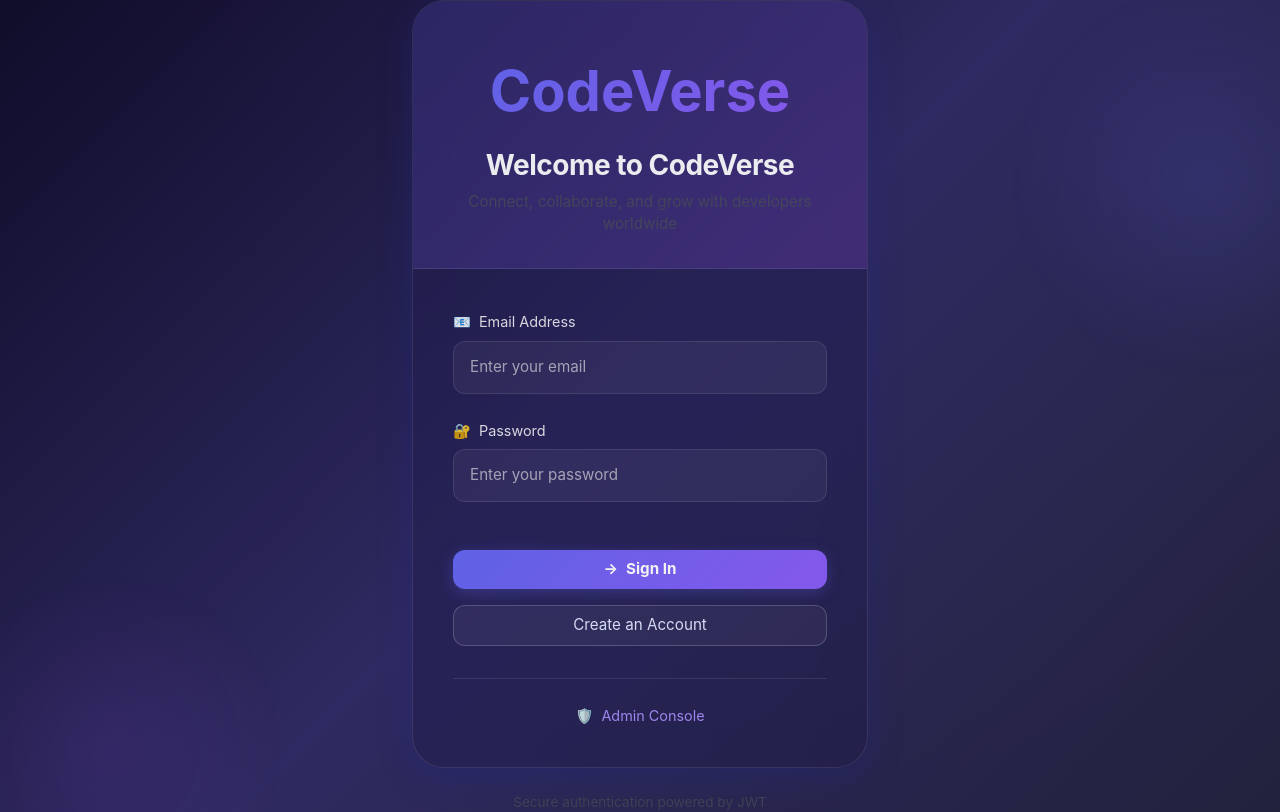
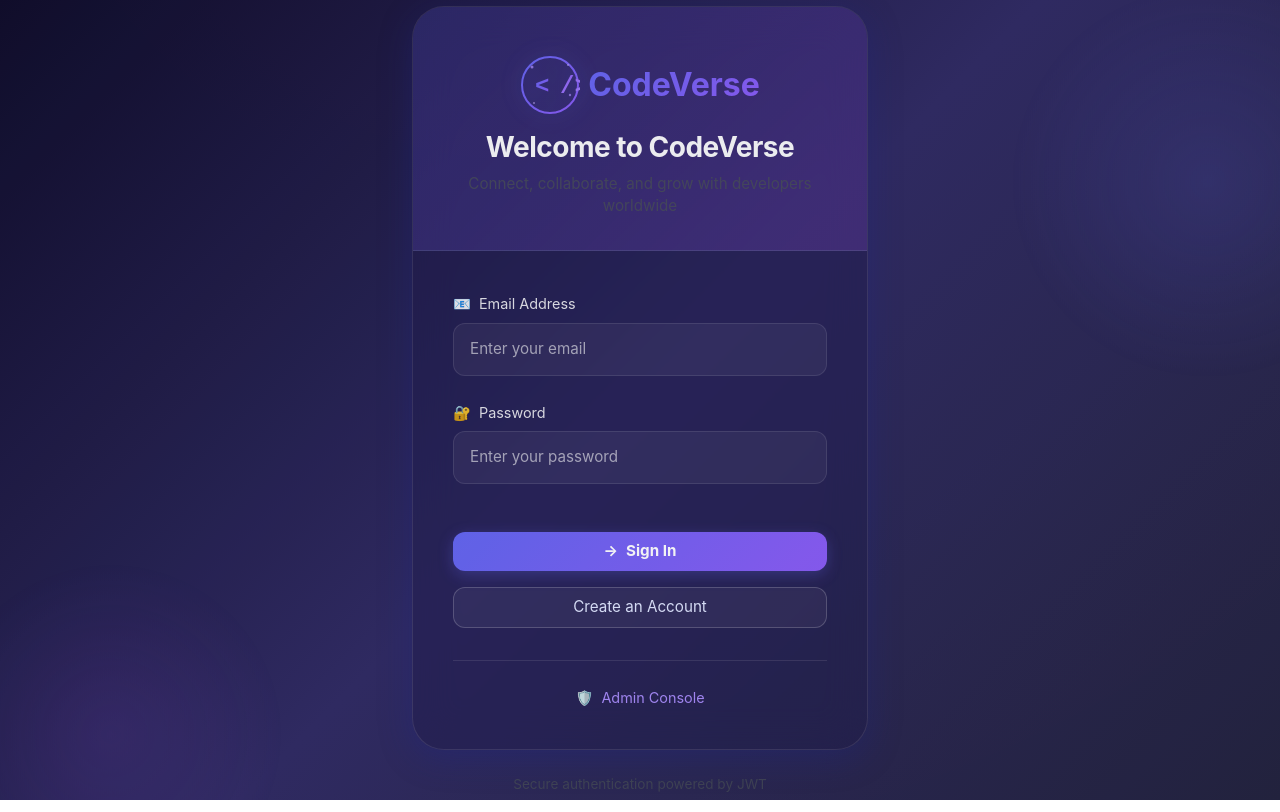
Before and after one commit to saivenkateshparuchuri/-DevConnect-Developer-Community-Platform-with-DevOps-Integration_Project, a React (Create React App) app in the folder frontend/: page / in a window 1280 px wide. Built offline with nearby package versions, Linux system fonts and the light colour scheme; no server answers.

Commit message:
Add unique SVG logo design for CodeVerse platform

```diff
--- a/frontend/src/pages/Login.js
+++ b/frontend/src/pages/Login.js
@@ -74,14 +74,47 @@ function Login() {
             <div style={{
               fontSize: '3.5rem',
               marginBottom: '1rem',
-              display: 'inline-block',
-              background: 'linear-gradient(135deg, #6366f1 0%, #8b5cf6 100%)',
-              WebkitBackgroundClip: 'text',
-              WebkitTextFillColor: 'transparent',
-              backgroundClip: 'text',
-              fontWeight: 'bold'
+              display: 'flex',
+              alignItems: 'center',
+              justifyContent: 'center',
+              gap: '0.5rem'
             }}>
-              CodeVerse
+              <svg width="60" height="60" viewBox="0 0 60 60" style={{ filter: 'drop-shadow(0 0 10px rgba(99, 102, 241, 0.4))' }}>
+                {/* Outer circle */}
+                <circle cx="30" cy="30" r="28" fill="none" stroke="url(#gradient1)" strokeWidth="2"/>
+
+                {/* Code brackets */}
+                <text x="15" y="38" fontSize="24" fontWeight="bold" fill="url(#gradient1)" fontFamily="monospace">&lt;</text>
+                <text x="40" y="38" fontSize="24" fontWeight="bold" fill="url(#gradient2)" fontFamily="monospace">/&gt;</text>
+
+                {/* Stars for universe concept */}
+                <circle cx="12" cy="12" r="1.5" fill="#a78bfa" opacity="0.8"/>
+                <circle cx="48" cy="10" r="1" fill="#c4b5fd" opacity="0.6"/>
+                <circle cx="50" cy="40" r="1.2" fill="#a78bfa" opacity="0.7"/>
+                <circle cx="14" cy="48" r="1" fill="#c4b5fd" opacity="0.6"/>
+
+                {/* Gradient definitions */}
+                <defs>
+                  <linearGradient id="gradient1" x1="0%" y1="0%" x2="100%" y2="100%">
+                    <stop offset="0%" style={{ stopColor: '#6366f1', stopOpacity: 1 }} />
+                    <stop offset="100%" style={{ stopColor: '#8b5cf6', stopOpacity: 1 }} />
+                  </linearGradient>
+                  <linearGradient id="gradient2" x1="0%" y1="0%" x2="100%" y2="100%">
+                    <stop offset="0%" style={{ stopColor: '#8b5cf6', stopOpacity: 1 }} />
+                    <stop offset="100%" style={{ stopColor: '#a78bfa', stopOpacity: 1 }} />
+                  </linearGradient>
+                </defs>
+              </svg>
+              <span style={{
+                background: 'linear-gradient(135deg, #6366f1 0%, #8b5cf6 100%)',
+                WebkitBackgroundClip: 'text',
+                WebkitTextFillColor: 'transparent',
+                backgroundClip: 'text',
+                fontWeight: 'bold',
+                fontSize: '2rem'
+              }}>
+                CodeVerse
+              </span>
             </div>
             <h1 className="text-light fw-bold mb-2" style={{ fontSize: '1.75rem', letterSpacing: '-0.5px' }}>
               Welcome to CodeVerse
```
